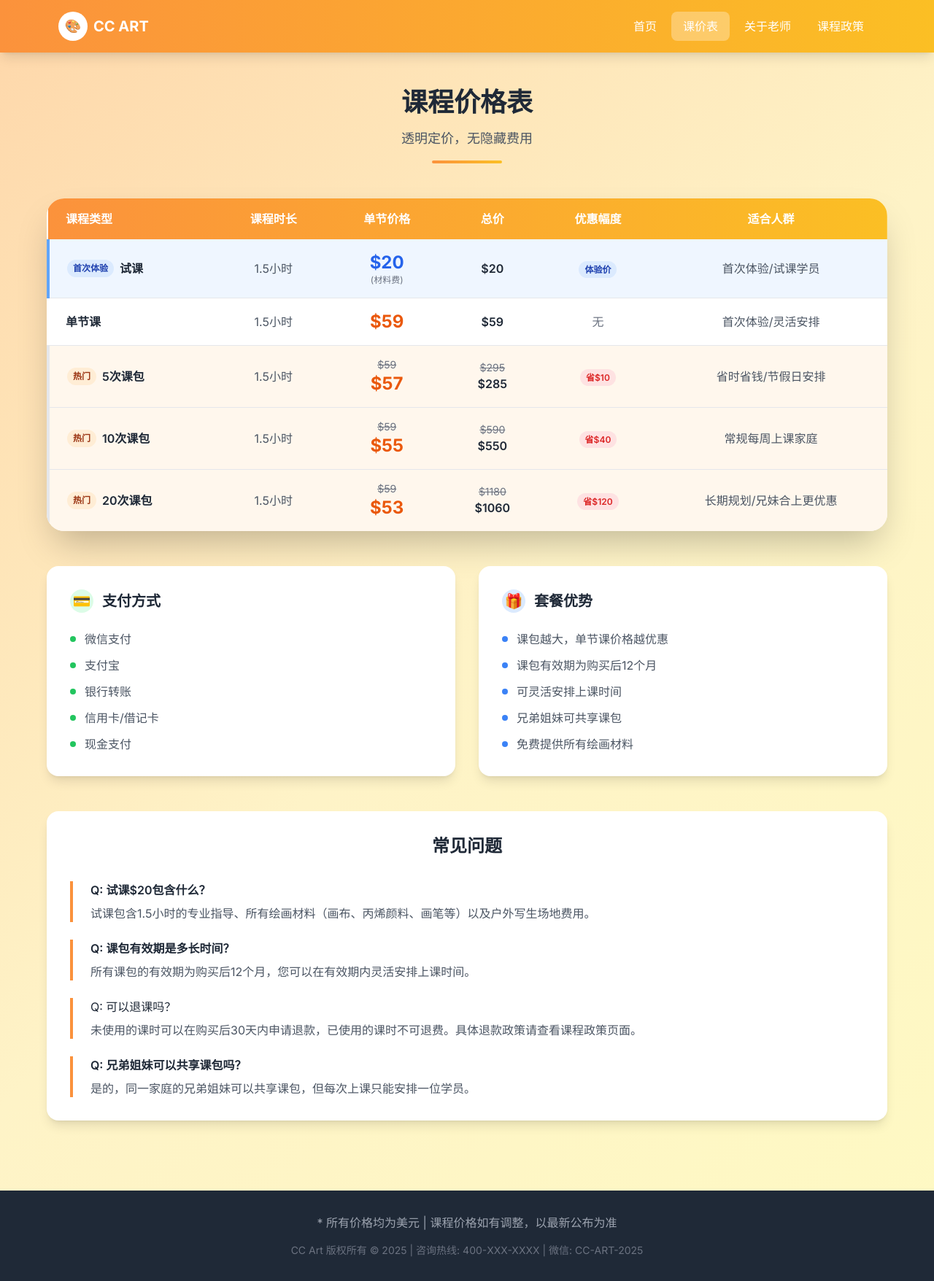
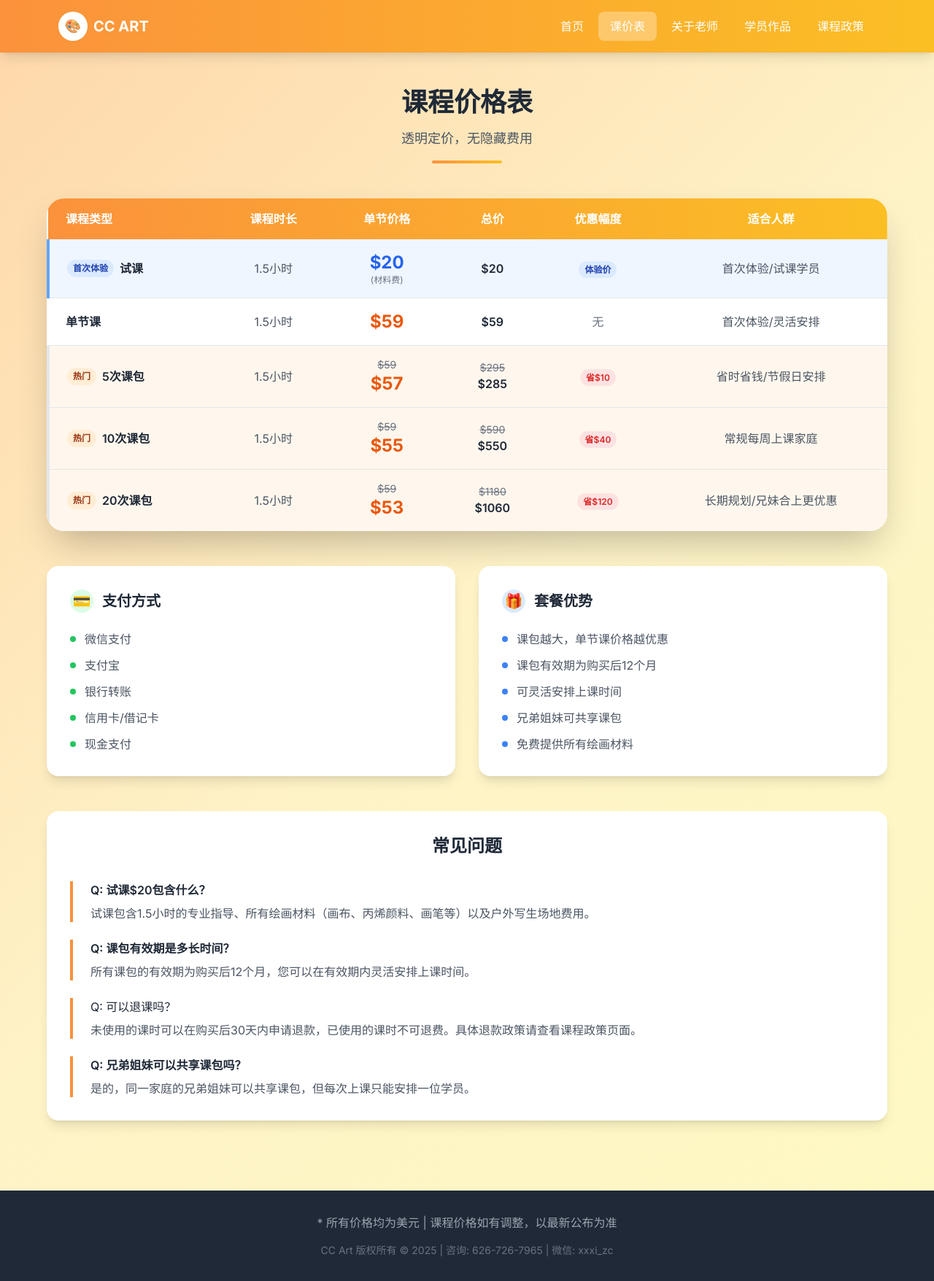
Before and after one commit to cc-art-irvine/cc-art-poster, a plain HTML site: page pricing.html in a window 1280 px wide. Shown: the whole page at 73% size. Drawn offline with nearby package versions, Linux system fonts and the light colour scheme.

Commit message:
Update pricing.html

```diff
--- a/pricing.html
+++ b/pricing.html
@@ -45,6 +45,7 @@
                     <a href="index.html" class="nav-link px-4 py-2 text-white font-medium">首页</a>
                     <a href="pricing.html" class="nav-link active px-4 py-2 text-white font-medium">课价表</a>
                     <a href="about.html" class="nav-link px-4 py-2 text-white font-medium">关于老师</a>
+                    <a href="gallery.html" class="nav-link px-4 py-2 text-white font-medium">学员作品</a>
                     <a href="policy.html" class="nav-link px-4 py-2 text-white font-medium">课程政策</a>
                 </div>
 
@@ -61,6 +62,7 @@
                 <a href="index.html" class="block nav-link px-4 py-2 text-white font-medium">首页</a>
                 <a href="pricing.html" class="block nav-link px-4 py-2 text-white font-medium">课价表</a>
                 <a href="about.html" class="block nav-link px-4 py-2 text-white font-medium">关于老师</a>
+                <a href="gallery.html" class="block nav-link px-4 py-2 text-white font-medium">学员作品</a>
                 <a href="policy.html" class="block nav-link px-4 py-2 text-white font-medium">课程政策</a>
             </div>
         </div>
@@ -282,7 +284,7 @@
                 * 所有价格均为美元 | 课程价格如有调整，以最新公布为准
             </p>
             <p class="text-gray-500 text-sm">
-                CC Art 版权所有 © 2025 | 咨询热线: 400-XXX-XXXX | 微信: CC-ART-2025
+                CC Art 版权所有 © 2025 | 咨询: 626-726-7965 | 微信: xxxi_zc
             </p>
         </div>
     </footer>
```
